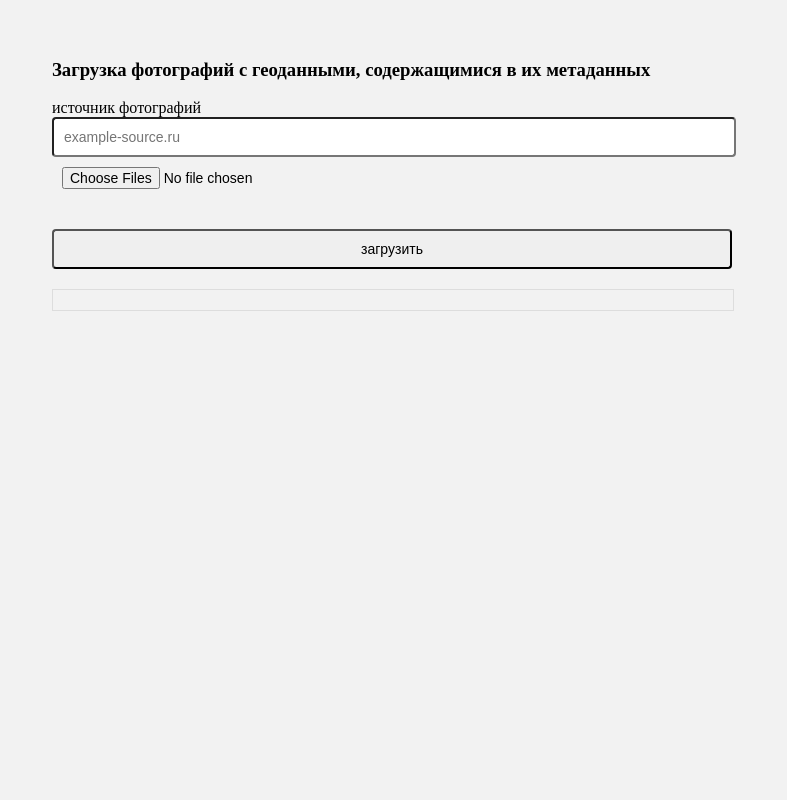
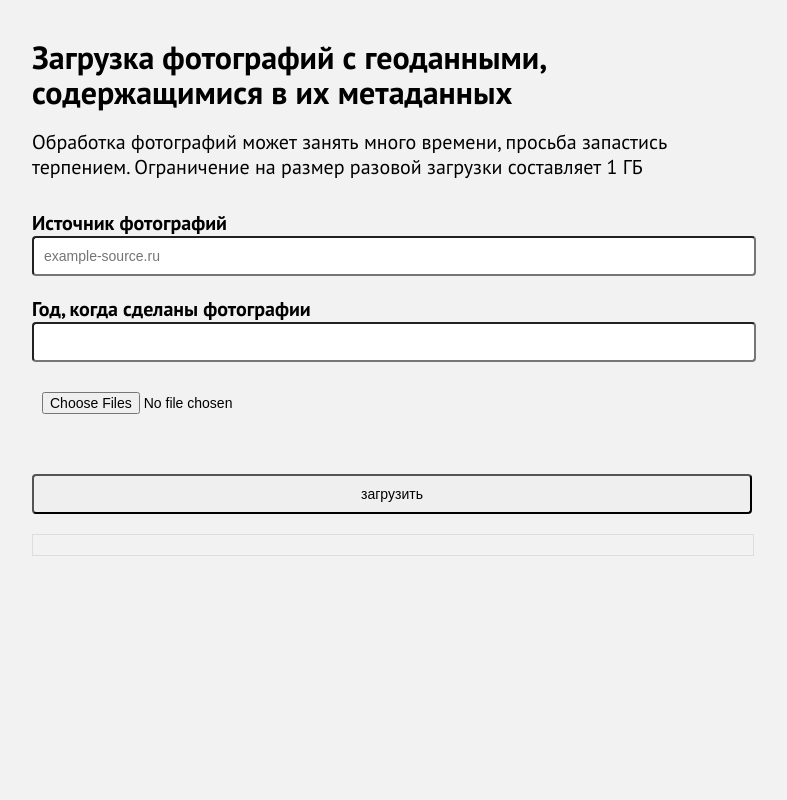
Before and after one commit to strizhas/hiddenHistory, a Django app: page /upload in a window 1280 px wide. Shown: the whole page, without its empty margins (248-1035 px from the left). Run offline with Django 3.2, Linux system fonts and the light colour scheme; the visitor is signed in with stand-in values (Sample User, id 1); some web fonts are replaced.

Commit message:
style update

```diff
--- a/map/models.py
+++ b/map/models.py
@@ -77,7 +77,7 @@ class Photo(models.Model):
     uploader = models.ForeignKey(settings.AUTH_USER_MODEL, on_delete=models.SET_NULL, null=True)
     uploaded = models.DateTimeField(default=timezone.now)
     author = models.CharField(max_length=200, null=True)
-    taken = models.CharField(max_length=50, null=True)
+    year = models.IntegerField(null=True)
     source = models.CharField(max_length=200, null=True)
     latitude = models.FloatField()
     longitude = models.FloatField()
--- a/map/static/css/base.css
+++ b/map/static/css/base.css
@@ -1,28 +1,7 @@
-
-@font-face {
-	font-family: "GOST";
-	src: url("./fonts/GOSTUI2-regular.woff") format("woff");
-	font-weight: normal;
-	color: #191919;
-}
-
-@font-face {
-	font-family: "GOST";
-	src: url("./fonts/GOSTUI2-medium.woff") format("woff");
-	font-weight: 450;
-	color: #191919;
-}
-
-@font-face {
-	font-family: "GOST";
-	src: url("./fonts/GOSTUI2-bold.woff") format("woff");
-	font-weight: bold;
-	color: #191919;
-}
-
 html {
 	font-size: 3.2vw;
 	background: #414141;
+	font-family: 'PT Sans', sans-serif;
 }
 
 .body-low-access {
@@ -34,14 +13,23 @@ html {
 p {
 	margin: 0;
 	margin-bottom: 30px;
-	font-size: 16px
+	font-size: 20px;
+	line-height: 25px;
+
 }
 
+h2, h3, h4 {
+    font-family: 'PT Sans', sans-serif;
+    font-weight: bold;
+    margin: 0 0 20px 0;
+}
 h2 {
 	font-size: 32px;
-	line-height: 32px;
-	margin-bottom: 20px;
-	margin-top: 0;
+	line-height: 35px;
+}
+
+h3 {
+    font-size: 22px;
 }
 
 h4 {
@@ -51,7 +39,6 @@ h4 {
 /*----------------------- Общие стили ------------------------------ */
 
 body {
-	font-family: "GOST";
 	font-weight: normal;
 	position: relative;
 	margin-left: auto;
@@ -59,7 +46,7 @@ body {
     margin-top: 0;
     margin-bottom: 0;
 	background: #f2f2f2;
-	font-size: 16px;
+	font-size: 20px;
 	min-height: 100vh;
 }
 
@@ -79,7 +66,7 @@ input, select {
 }
 
 .centered-content-wrapper {
-    max-width: 680px;
+    max-width: 720px;
     margin:0 auto;
     padding: 40px 0;
 }
@@ -103,17 +90,26 @@ input, select {
 .form-operation-status{
 	min-height: 20px;
 	padding-bottom: 10px;
-	font-size: 12px;
+	font-size: 20px;
 	color: #545454;
+}
+
+.input-element .input-header {
+    font-weight: bold;
 }
 
 .ajax-update-form .input-element{
 	width: 100%;
 	margin-right: 10px;
+	margin-bottom: 20px;
 }
 
 .ajax-update-form .input-element input {
 	width: 100%;
+}
+
+.ajax-update-form .input-element input:focus {
+    outline: 1px solid #000;
 }
 
 .ajax-update-form .input-element .text-input {
@@ -145,9 +141,13 @@ input, select {
     top: 40px;
     right: 40px;
     width: 300px;
-    background: #f2f2f2;
+    background: #fff;
     padding: 20px;
     z-index: 500;
+    -webkit-box-shadow: -1px 1px 8px 0px rgba(0,0,0,0.47);
+    -moz-box-shadow: -1px 1px 8px 0px rgba(0,0,0,0.47);
+    box-shadow: -1px 1px 8px 0px rgba(0,0,0,0.47);
+
 }
 
 .legend-table {
--- a/map/static/js/map.js
+++ b/map/static/js/map.js
@@ -32,7 +32,7 @@ function markerOptions(size, rotation, marker_id) {
   return {
     draggable: false,
     icon: L.divIcon(iconOptions),
-    rotation: rotation
+    rotation: 360 - rotation
   }
 }
 
--- a/map/templates/app/load_photo.html
+++ b/map/templates/app/load_photo.html
@@ -2,15 +2,21 @@
 {% load static %}
 {% block head %}
     <script type="text/javascript" src="{% static 'js/forms.js' %}"></script>
+
 {% endblock %}
 {% block content %}
     <div class="centered-content-wrapper">
-        <h3>Загрузка фотографий с геоданными, содержащимися в их метаданных</h3>
+        <h2>Загрузка фотографий с геоданными, содержащимися в их метаданных</h2>
+        <p>Обработка фотографий может занять много времени, просьба запастись терпением. Ограничение на размер разовой загрузки составляет 1 ГБ</p>
     <form action="/upload_with_exif" method="post" class="ajax-update-form" enctype="multipart/form-data">
     {% csrf_token %}
         <div class="input-element">
-            <span class="input-header">источник фотографий</span>
+            <span class="input-header">Источник фотографий</span>
             <input type="text" name="source" class="text-input" placeholder="example-source.ru"/>
+        </div>
+        <div class="input-element">
+            <span class="input-header">Год, когда сделаны фотографии</span>
+            <input type="number" max="2050" name="year" class="text-input"/>
         </div>
         <div class="input-element">
             <input type="file" name="files" multiple required/>
--- a/map/templates/base_generic.html
+++ b/map/templates/base_generic.html
@@ -4,10 +4,12 @@
 <head>
   {% block title %}<title>hidden history</title>{% endblock %}
   <link rel="stylesheet" href="{% static 'css/base.css' %}">
+  <link href="https://fonts.googleapis.com/css2?family=PT+Sans:wght@400;700&display=swap" rel="stylesheet">
   <script
   src="https://code.jquery.com/jquery-3.4.1.min.js"
   integrity="sha256-CSXorXvZcTkaix6Yvo6HppcZGetbYMGWSFlBw8HfCJo="
   crossorigin="anonymous"></script>
+
   {% block head %}{% endblock %}
 </head>
 
```
